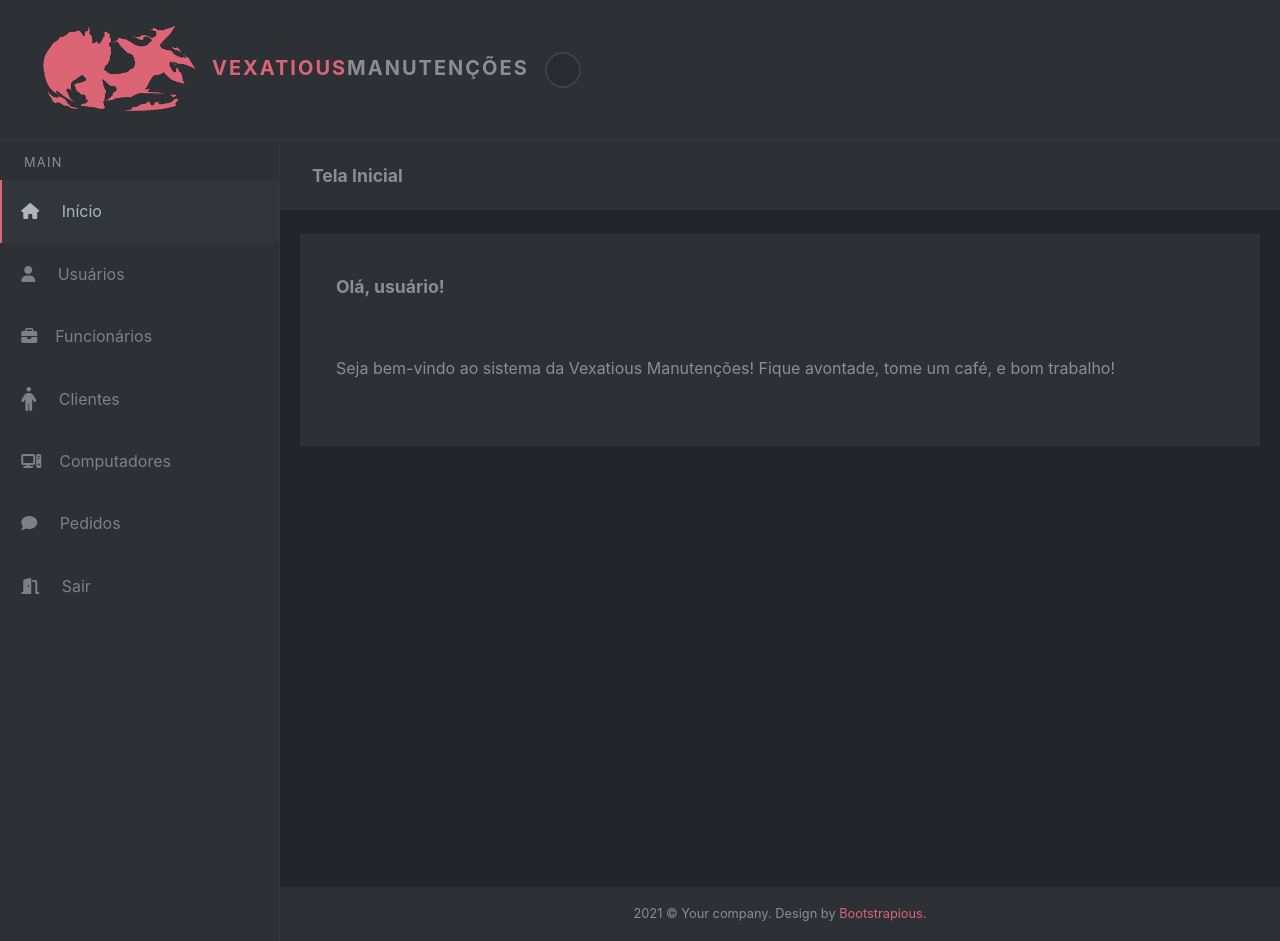
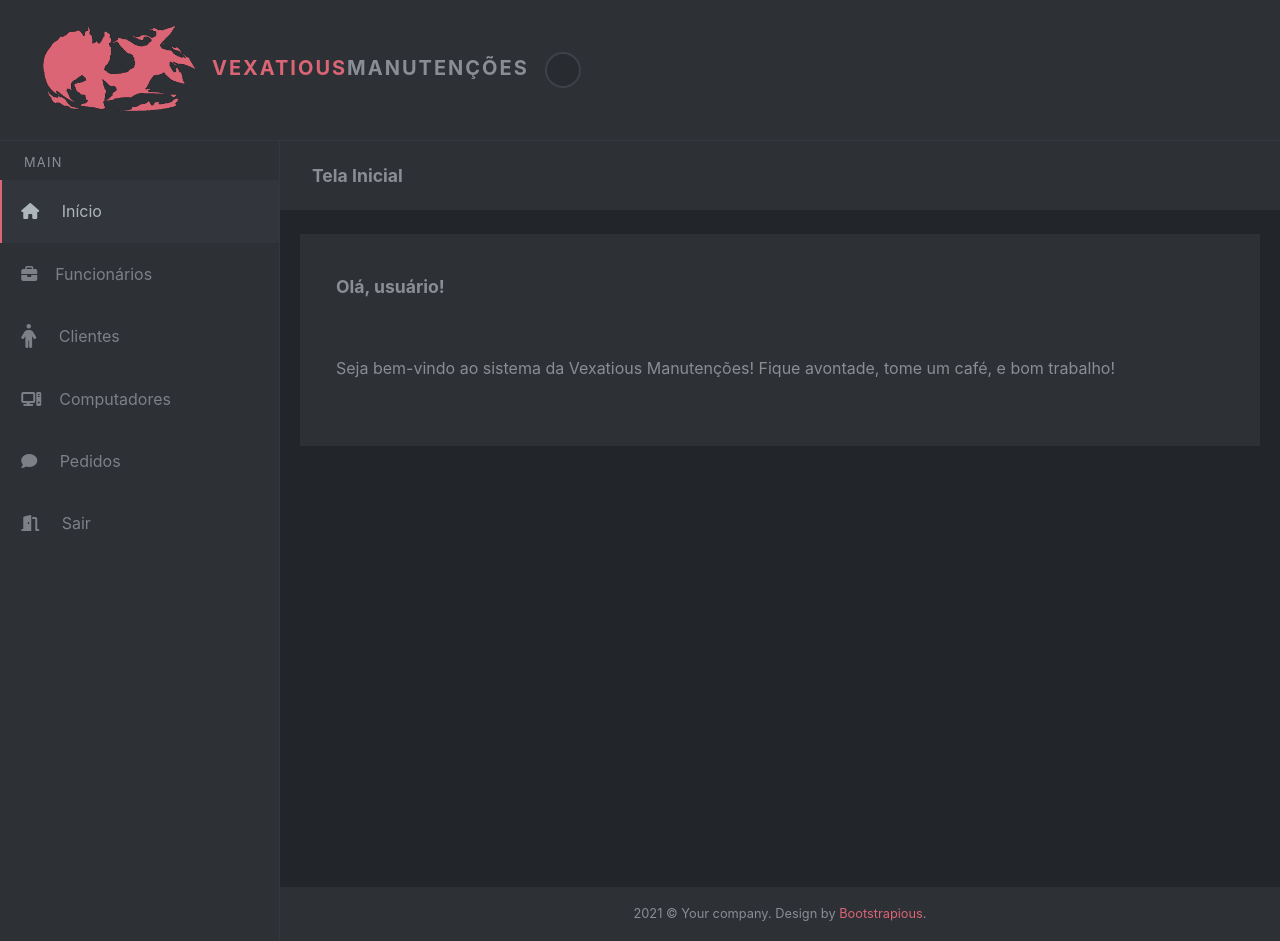
Before and after one commit to Rasquirrel/Vexatious-Manutencoes, a PHP site: page / in a window 1280 px wide. Run offline with PHP 8.4, Linux system fonts and the light colour scheme; some libraries are stand-ins or nearby versions; some web fonts are replaced.

Commit message:
Retirei a aba usuários
Visto que nesse sistema não tem um login, então..

```diff
--- a/index.html
+++ b/index.html
@@ -59,8 +59,6 @@
         <ul class="list-unstyled">
               <li class="sidebar-item active"><a class="sidebar-link" href="index.html">
                       <span><i class="fa-solid fa-house"></i>&nbsp;&nbsp;&nbsp;&nbsp;&nbsp;Início </span></a></li>
-              <li class="sidebar-item"><a class="sidebar-link" href="">
-                      <span><i class="fa-solid fa-user"></i>&nbsp;&nbsp;&nbsp;&nbsp;&nbsp;Usuários </span></a></li>
               <li class="sidebar-item"><a class="sidebar-link" href="tables.html">
                       <span><i class="fa-solid fa-briefcase"></i>&nbsp;&nbsp;&nbsp;&nbsp;Funcionários </span></a></li>
               <li class="sidebar-item"><a class="sidebar-link" href="system/cliente/tabela.php">
--- a/system/cliente/formadicionar.php
+++ b/system/cliente/formadicionar.php
@@ -58,8 +58,6 @@
         <ul class="list-unstyled">
               <li class="sidebar-item"><a class="sidebar-link" href="../../index.html">
                       <span><i class="fa-solid fa-house"></i>&nbsp;&nbsp;&nbsp;&nbsp;&nbsp;Início </span></a></li>
-              <li class="sidebar-item"><a class="sidebar-link" href="tables.html">
-                      <span><i class="fa-solid fa-user"></i>&nbsp;&nbsp;&nbsp;&nbsp;&nbsp;Usuários </span></a></li>
               <li class="sidebar-item"><a class="sidebar-link" href="tables.html">
                       <span><i class="fa-solid fa-briefcase"></i>&nbsp;&nbsp;&nbsp;&nbsp;Funcionários </span></a></li>
               <li class="sidebar-item active"><a class="sidebar-link" href="tabela.html">
--- a/system/cliente/tabela.php
+++ b/system/cliente/tabela.php
@@ -58,8 +58,6 @@
         <ul class="list-unstyled">
               <li class="sidebar-item"><a class="sidebar-link" href="../../index.html">
                       <span><i class="fa-solid fa-house"></i>&nbsp;&nbsp;&nbsp;&nbsp;&nbsp;Início </span></a></li>
-              <li class="sidebar-item"><a class="sidebar-link" href="tables.html">
-                      <span><i class="fa-solid fa-user"></i>&nbsp;&nbsp;&nbsp;&nbsp;&nbsp;Usuários </span></a></li>
               <li class="sidebar-item"><a class="sidebar-link" href="tables.html">
                       <span><i class="fa-solid fa-briefcase"></i>&nbsp;&nbsp;&nbsp;&nbsp;Funcionários </span></a></li>
               <li class="sidebar-item active"><a class="sidebar-link" href="#">
```
